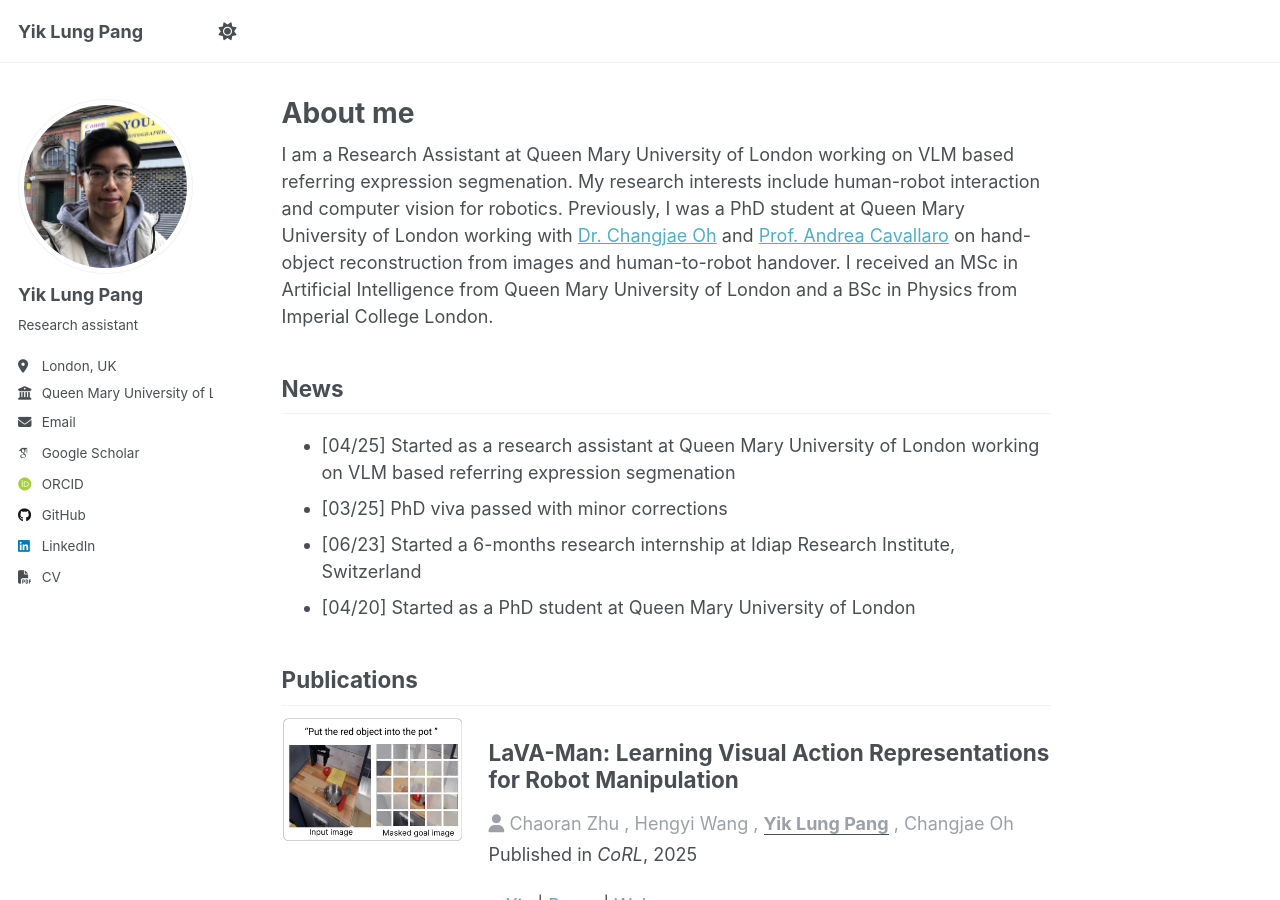
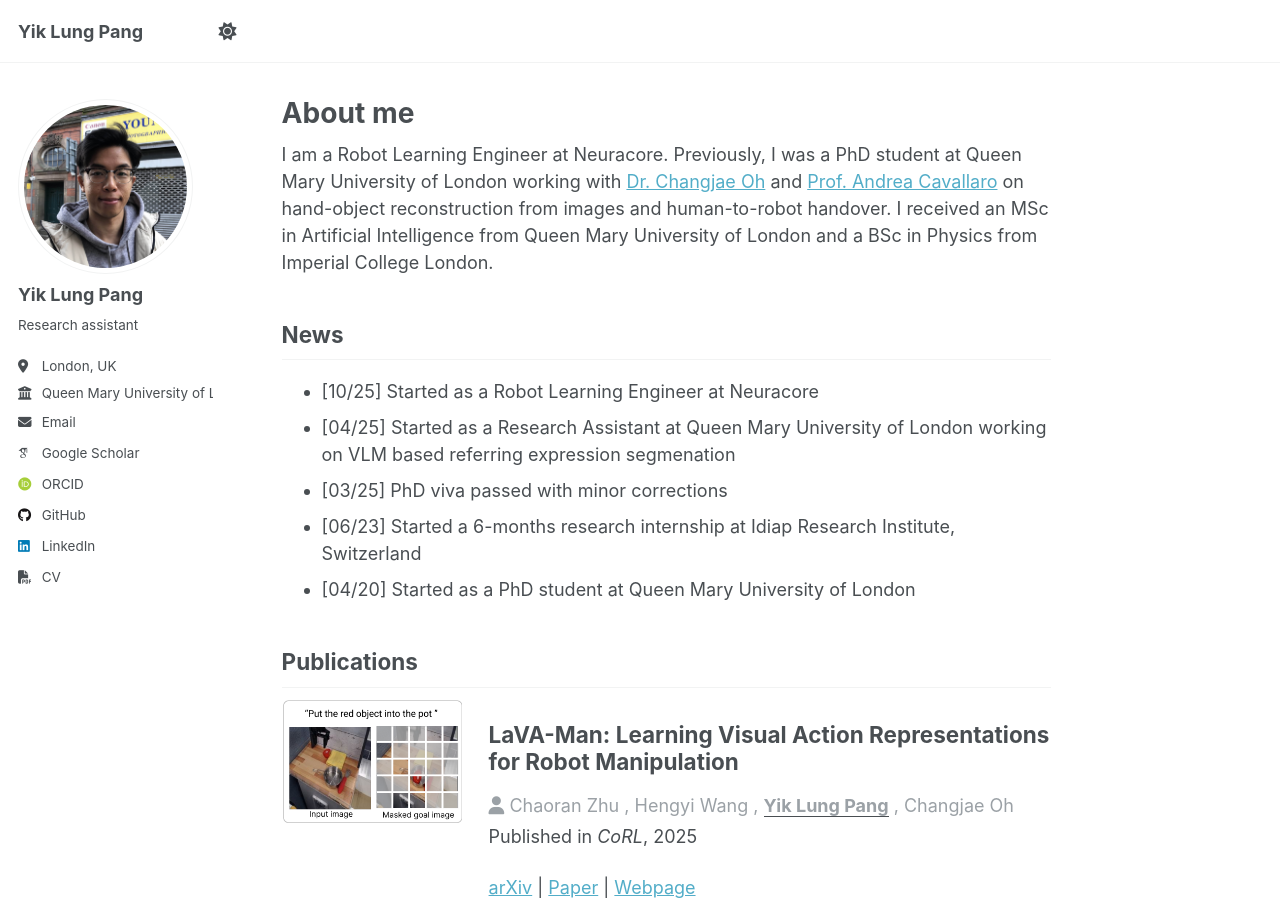
Before and after one commit to yiklungpang/yiklungpang.github.io, a Jekyll site: the page built from _pages/about.html, in a window 1280 px wide and 900 px high. Built offline with Jekyll 4.4.1, drawn with Linux system fonts in a browser that asks for light colours; some web fonts are replaced; a script that is not in the unit is left out.

Commit message:
Update job title and news entry

```diff
--- a/_pages/about.html
+++ b/_pages/about.html
@@ -8,7 +8,7 @@ redirect_from:
 ---
 
 <p>
-  I am a Research Assistant at Queen Mary University of London working on VLM based referring expression segmenation. My research interests include human-robot interaction and computer vision for robotics. Previously, I was a PhD student at Queen Mary University of London working with
+  I am a Robot Learning Engineer at Neuracore. Previously, I was a PhD student at Queen Mary University of London working with
   <a href="http://eecs.qmul.ac.uk/~coh">Dr. Changjae Oh</a> and
   <a href="https://people.epfl.ch/andrea.cavallaro?lang=en">Prof. Andrea Cavallaro</a>
   on hand-object reconstruction from images and human-to-robot handover. I received an MSc in Artificial Intelligence from Queen Mary University of London and a BSc in Physics from Imperial College London.
@@ -17,7 +17,8 @@ redirect_from:
 
 <h2>News</h2>
 <ul>
-  <li>[04/25] Started as a research assistant at Queen Mary University of London working on VLM based referring expression segmenation</li>
+  <li>[10/25] Started as a Robot Learning Engineer at Neuracore
+  <li>[04/25] Started as a Research Assistant at Queen Mary University of London working on VLM based referring expression segmenation</li>
   <li>[03/25] PhD viva passed with minor corrections</li>
   <li>[06/23] Started a 6-months research internship at Idiap Research Institute, Switzerland</li>
   <li>[04/20] Started as a PhD student at Queen Mary University of London</li>
```
